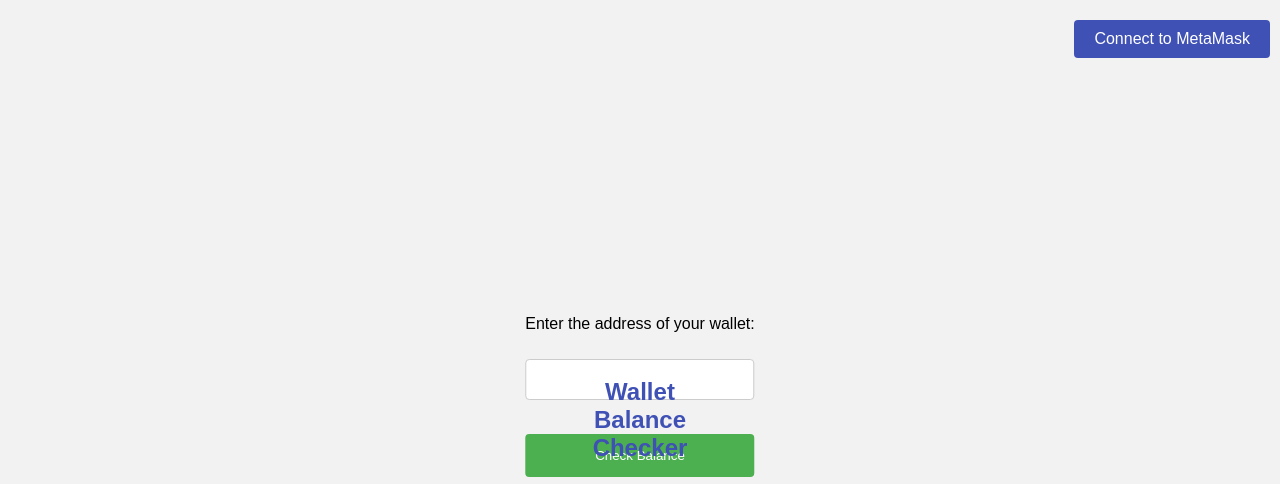
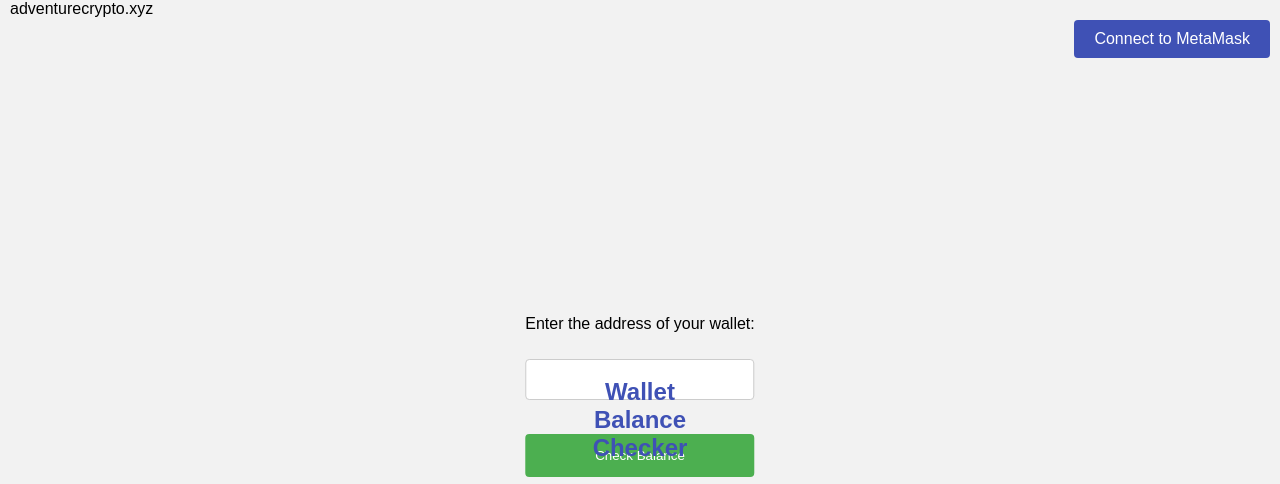
Before and after one commit to Najia-afk/MyWebsite, a Flask app: template templates/Main.html in a window 1280 px wide. Shown: the top 484 px of the page. Run offline with Flask 2, Linux system fonts and the light colour scheme; the template is opened without the code that fills it, so the values that code supplies are empty.

Commit message:
Update Main.html

```diff
--- a/templates/Main.html
+++ b/templates/Main.html
@@ -29,5 +29,6 @@
     <div id="matic-price"></div>
     <!-- Add a script to get the MATIC price -->
     <script src="/js/getmaticprice.js"></script>
+    <div id="domain-name">adventurecrypto.xyz</div>
   </body>
 </html>
```
